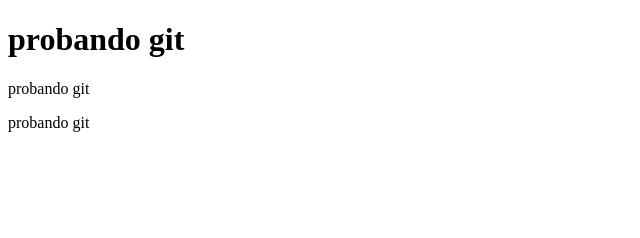
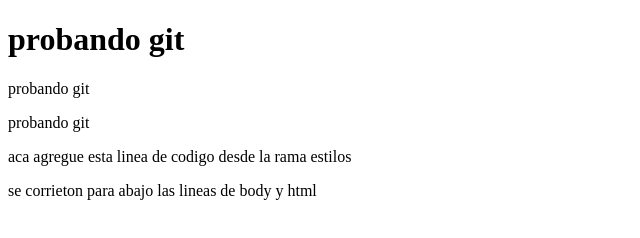
Before and after one commit to joha-c/cursogit, a plain HTML site: page index.html in a window 1280 px wide. Shown: the whole page, without its empty margins (0-640 px from the left). Drawn offline with Linux system fonts and the light colour scheme.

Commit message:
desde la rama stilos

```diff
--- a/index.html
+++ b/index.html
@@ -9,5 +9,7 @@
     <h1>probando git</h1>
     <p>probando git</p>
     <p>probando git</p>
+    <p>aca agregue esta linea de codigo desde la rama estilos</p>
+    <p>se corrieton para abajo las lineas de body y html</p>
 </body>
 </html>
```
Also changed, not shown: Captura de pantalla 2025-07-11 120016.png (added), rama stilos.png (added).
